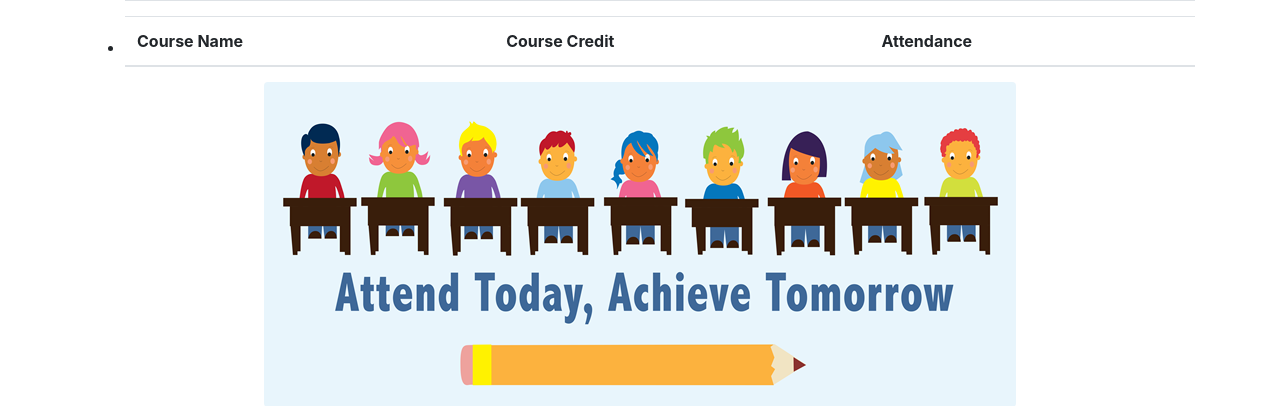
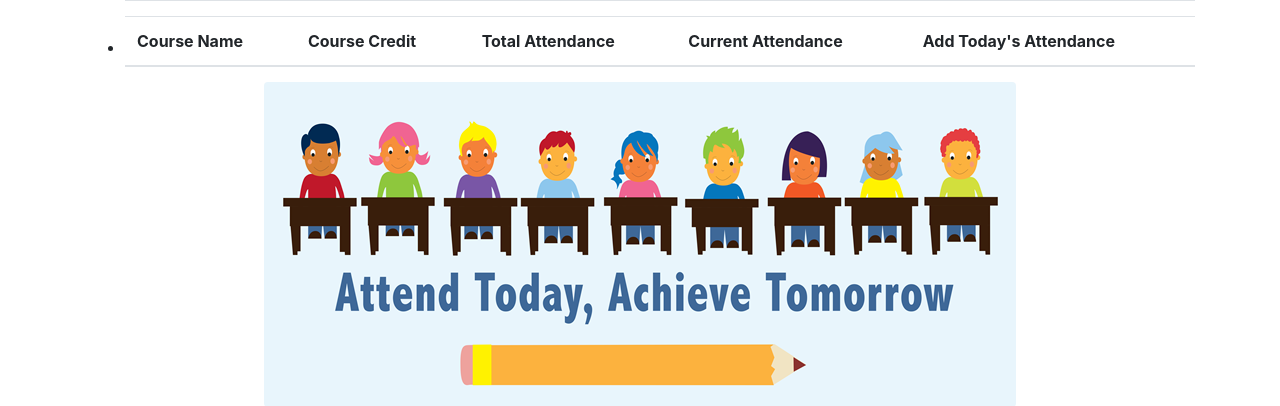
Before and after one commit to firojt/attendancetrackingsystem, a Django app: page /student/ in a window 1280 px wide. Shown: the part 106-512 px from the top of the page. Run offline with Django 3.2, Linux system fonts and the light colour scheme; data comes from the database, SQL or seed files in the repository; both versions use the stored data as it was after the commit; lists and menus that the app fills with data are empty; parts of the project's set-up code (start-up, migrations or seed data) failed here and were passed over; some libraries are stand-ins or nearby versions.

Commit message:
add attendance button added

```diff
--- a/school/templates/base_template.html
+++ b/school/templates/base_template.html
@@ -2,6 +2,7 @@
 <html lang="en">
 <head>
   <link rel="stylesheet" href="https://stackpath.bootstrapcdn.com/bootstrap/4.3.1/css/bootstrap.min.css" integrity="sha384-ggOyR0iXCbMQv3Xipma34MD+dH/1fQ784/j6cY/iJTQUOhcWr7x9JvoRxT2MZw1T" crossorigin="anonymous">
+  <script src="https://ajax.googleapis.com/ajax/libs/jquery/3.5.1/jquery.min.js"></script>
 </head>
 <body>
 
--- /dev/null
+++ b/school/templates/logic.js
@@ -0,0 +1,5 @@
+<script src="https://ajax.googleapis.com/ajax/libs/jquery/1.11.1/jquery.min.js"></script>
+
+$( "#add" ).click(function() {
+    alert( "add button clicked" );
+  });
--- a/school/templates/student.html
+++ b/school/templates/student.html
@@ -45,7 +45,9 @@
                <tr>
                   <th scope="col">Course Name</th>
                   <th scope="col">Course Credit</th>
-                  <th scope="col">Attendance</th>
+                  <th scope="col">Total Attendance</th>
+                  <th scope="col">Current Attendance</th>
+                  <th scope="col">Add Today's Attendance</th>
                </tr>
             </thead>
             <tbody>
@@ -58,7 +60,13 @@
                   <td>{{attendace.course.credit}}</td>
                   <!-- <td>{{attendace.totalAttendanceUptoToday | stringformat:'s'}}</td> -->
                   <td>{% widthratio attendace.totalAttendanceUptoToday attendace.course.totalClassDay 100 %} %</td>
+                  <td></td>
+                  <td>
 
+                      <button id="add" class="btn btn-primary">Add</button>
+
+
+                  </td>
                </tr>
                {% endif %}
                {% endfor %}
@@ -70,5 +78,9 @@
    <p>There are no courses in the school.</p>
    {% endif %}
 </div>
+
+<!-- jquery function -->
+
+
 {% endblock %}
 COPY TO CLIPBOARD SELECT AL
--- a/school/urls.py
+++ b/school/urls.py
@@ -18,6 +18,8 @@ urlpatterns = [
     # path('home/', home),
     path('courses/', views.CourseListView.as_view()),
     path('school/', views.school),
+
+    path('addAttendace/', views.school),
     path('school2/', views.school_template),
      path('logout/', views.logout),
     path('home/', views.home_template),
--- a/school/views.py
+++ b/school/views.py
@@ -48,6 +48,9 @@ logger = logging.getLogger(__name__)
 # Create your views here.
 def school(request):
     return HttpResponse('school page')
+
+def addAttendance(request):
+   logger.info("add Attendance is called")
 
 def school_template(request):
     context = {
```
Also changed, not shown: db.sqlite3.
